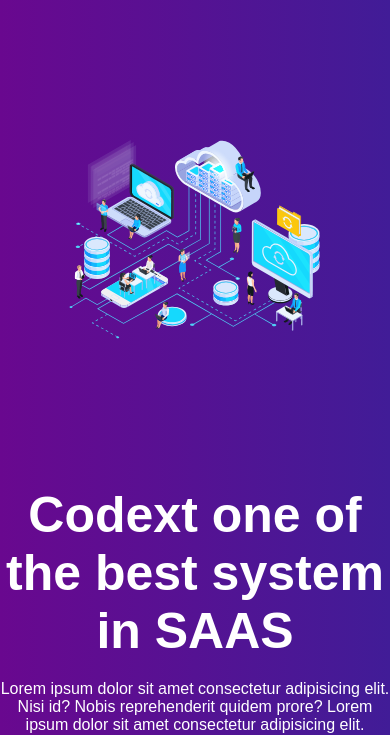
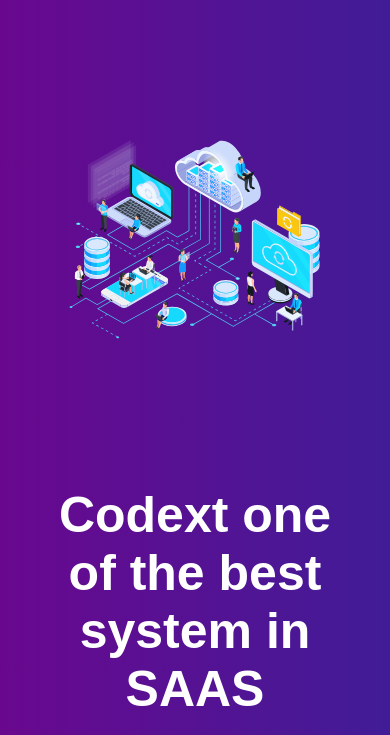
Before and after one commit to chandrakala-p/project13-SAAS-landing-page, a plain HTML site: page index.html in a window 390 px wide. Shown: the part 92-827 px from the top of the page. Drawn offline with Linux system fonts and the light colour scheme.

Commit message:
responsive

```diff
--- a/style.css
+++ b/style.css
@@ -202,7 +202,7 @@ nav a:first-child {
 
 @media screen and (max-width:750px) {
     body {
-        /* overflow-x: hidden; */
+        overflow-x: hidden;
     }
 
     * {
@@ -233,8 +233,11 @@ nav a:first-child {
         padding-bottom: 30px;
     }
 
-    .head-text h1 {
+    .head-text h1,
+    p {
         width: auto;
+        padding-left: 40px;
+        padding-right: 40px;
     }
 
     .front-img {
```
